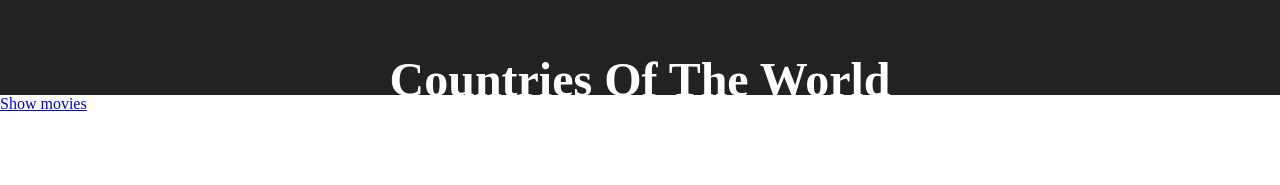
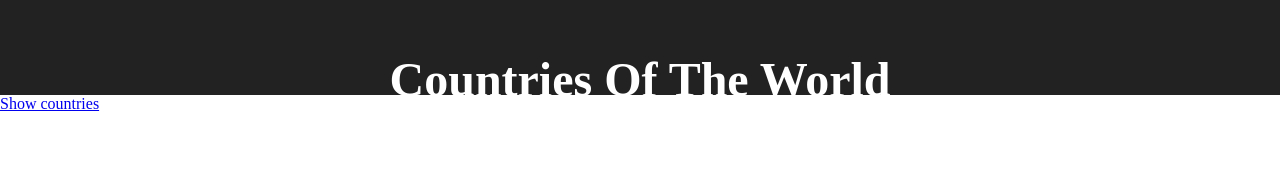
Before and after one commit to carolineignr/firstleaf-frontend, a React (Create React App) app: page / in a window 1280 px wide. Shown: the top 185 px of the page. Built offline with nearby package versions, Linux system fonts and the light colour scheme; no server answers.

Commit message:
refactor: update name

```diff
--- a/src/App.js
+++ b/src/App.js
@@ -3,13 +3,13 @@ import { Route, createBrowserRouter, createRoutesFromElements, RouterProvider }
 
 import NotFound from './pages/NotFound';
 import Home from './pages/App';
-import Movies from './pages/Movies';
+import Countries from './pages/Countries';
 
 const router = createBrowserRouter(
   createRoutesFromElements(
     <Route path="/" element={<Home />}>
       <Route path="*" element={<NotFound />} />
-      <Route path='movies' element={<Movies />} />
+      <Route path='countries' element={<Countries />} />
     </Route>
   )
 )
--- a/src/api/client.js
+++ b/src/api/client.js
@@ -1,6 +1,6 @@
 const url = 'https://restcountries.com/v3.1/all';
 
-export async function getMovies() {
+export async function getCountries() {
   const response = await fetch(url)
     .then(res => res.json());
   return response;
--- a/src/pages/App.js
+++ b/src/pages/App.js
@@ -1,18 +1,18 @@
 import { useEffect, useState } from "react";
 import { useDispatch } from "react-redux";
-import { fetchMovies } from "../redux/actions";
+import { fetchCountries } from "../redux/actions";
 import { Link, Outlet } from "react-router-dom";
 
 function Home() {
   const dispatch = useDispatch();
-  const fetchMoviesAction = fetchMovies();
+  const fetchCountriesAction = fetchCountries();
 
   {/* todo: remove before submit */ }
   const [showButton, setShowButton] = useState(true);
 
   useEffect(() => {
-    dispatch(fetchMoviesAction);
-  }, [dispatch, fetchMoviesAction]);
+    dispatch(fetchCountriesAction);
+  }, [dispatch, fetchCountriesAction]);
 
   return (
     <div>
@@ -21,7 +21,7 @@ function Home() {
       </header>
 
       {/* todo: remove before submit */}
-      {showButton && <Link to='movies' onClick={() => setShowButton(false)}>Show movies</Link>}
+      {showButton && <Link to='countries' onClick={() => setShowButton(false)}>Show countries</Link>}
       <Outlet />
     </div>
   )
--- /dev/null
+++ b/src/pages/Countries.js
@@ -0,0 +1,24 @@
+import { useEffect, useState } from "react";
+import { useSelector } from "react-redux";
+
+function countries() {
+  const { countries } = useSelector(state => state.countries);
+  const [hascountries, setHasCountries] = useState(false);
+
+  useEffect(() => {
+    console.log(countries)
+    if (countries.length > 0) setHasCountries(true);
+  }, [countries]);
+
+  return (
+    <div>
+      {hascountries && countries.map((country) =>
+        <>
+          <div>{country.name.common}</div>
+        </>
+      )}
+    </div>
+  )
+}
+
+export default countries;
--- a/src/pages/Movies.js
+++ /dev/null
@@ -1,7 +0,0 @@
-function Movies() {
-  return (
-    <div>teste</div>
-  )
-}
-
-export default Movies;
--- /dev/null
+++ b/src/redux/actions/countries.js
@@ -0,0 +1,13 @@
+import { setCountries } from "../slicers";
+import { getCountries } from "../../api/client";
+
+export const fetchCountries = () => {
+  return async (dispatch) => {
+    try {
+      const data = await getCountries();
+      dispatch(setCountries({ data }));
+    } catch (e) {
+      console.log('Error while fetching countries data: ', e);
+    }
+  }
+};
--- a/src/redux/actions/index.js
+++ b/src/redux/actions/index.js
@@ -1 +1 @@
-export { fetchMovies } from "./movies";
+export { fetchCountries } from "./countries";
--- a/src/redux/actions/movies.js
+++ /dev/null
@@ -1,13 +0,0 @@
-import { setMovies } from "../slicers";
-import { getMovies } from "../../api/client";
-
-export const fetchMovies = () => {
-  return async (dispatch) => {
-    try {
-      const data = await getMovies();
-      dispatch(setMovies(data));
-    } catch (e) {
-      console.log('Error while fetching movies data: ', e);
-    }
-  }
-};
--- a/src/redux/reducers/index.js
+++ b/src/redux/reducers/index.js
@@ -1,8 +1,8 @@
 import { combineReducers } from 'redux';
-import { moviesReducer } from '../slicers';
+import { countriesReducer } from '../slicers';
 
 const rootReducer = combineReducers({
-  movies: moviesReducer
+  countries: countriesReducer
 });
 
 export default rootReducer;
--- /dev/null
+++ b/src/redux/slicers/countries.js
@@ -0,0 +1,19 @@
+import { createSlice } from '@reduxjs/toolkit'
+
+const initialState = {
+  countries: null,
+}
+
+export const countriesSlicer = createSlice({
+  name: 'countries',
+  initialState,
+  reducers: {
+    setCountries: (state, action) => {
+      state.countries = action.payload.data
+    },
+  },
+})
+
+export const { setCountries } = countriesSlicer.actions;
+
+export default countriesSlicer.reducer;
--- a/src/redux/slicers/index.js
+++ b/src/redux/slicers/index.js
@@ -1 +1 @@
-export { default as moviesReducer, setMovies } from './movies';
+export { default as countriesReducer, setCountries } from './countries';
--- a/src/redux/slicers/movies.js
+++ /dev/null
@@ -1,19 +0,0 @@
-import { createSlice } from '@reduxjs/toolkit'
-
-const initialState = {
-  movies: null,
-}
-
-export const moviesSlicer = createSlice({
-  name: 'movies',
-  initialState,
-  reducers: {
-    setMovies: (state, action) => {
-      state.movies = action.payload.data
-    },
-  },
-})
-
-export const { setMovies } = moviesSlicer.actions;
-
-export default moviesSlicer.reducer;
```
